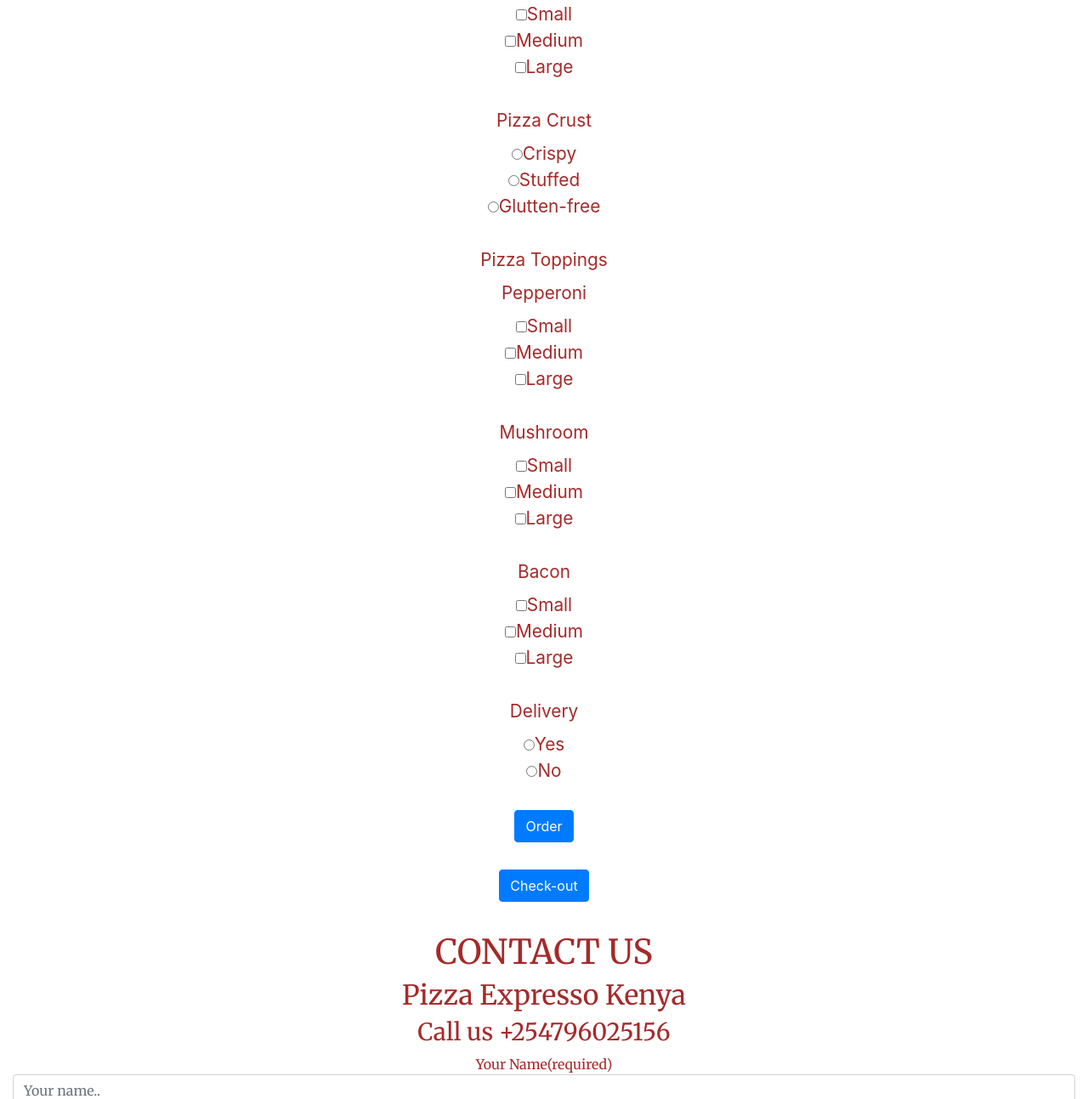
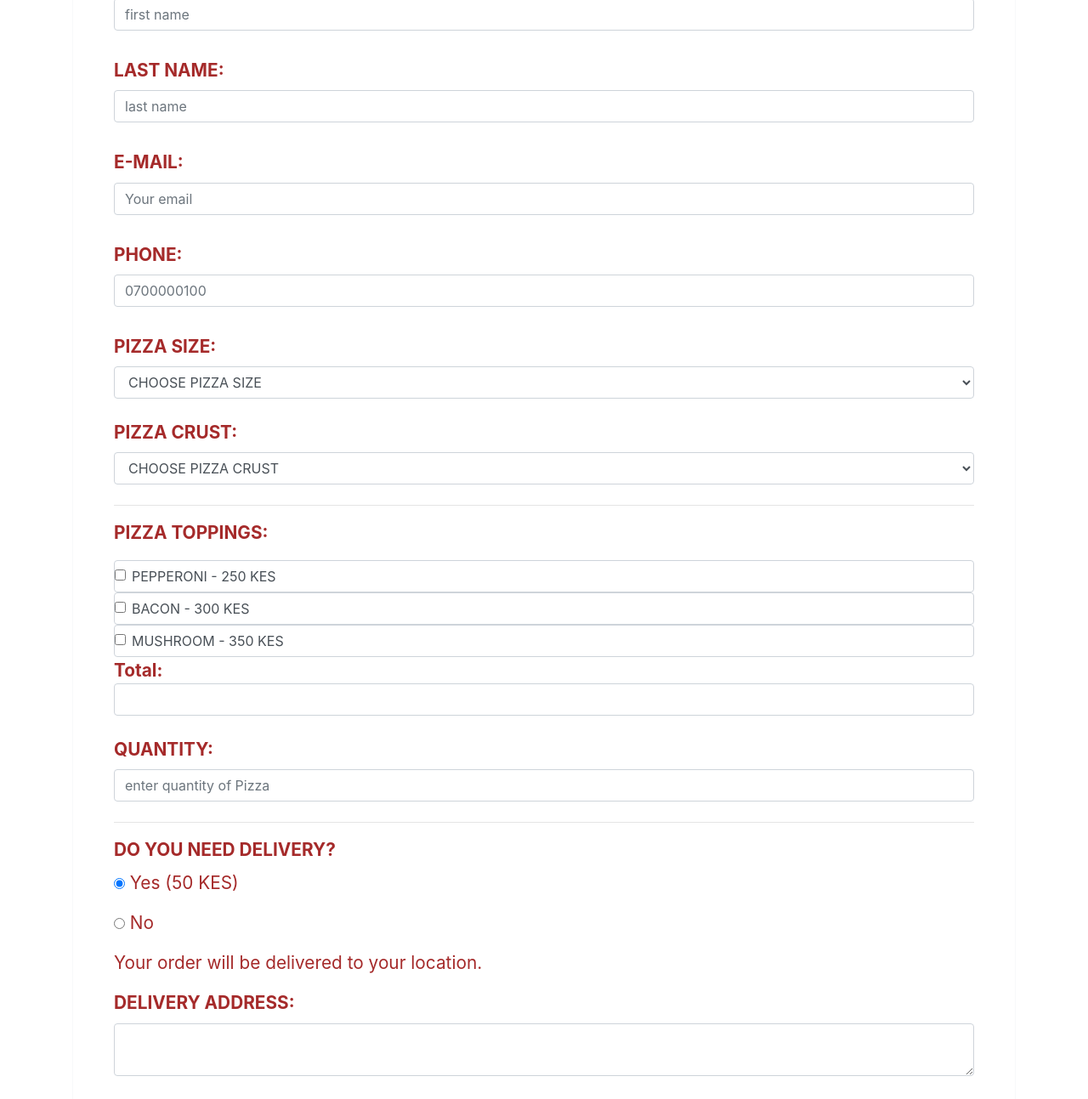
Before and after one commit to joankirui/IP4, a plain HTML site: page index.html in a window 1280 px wide. Shown: the part 1221-2514 px from the top of the page at 85% size. Drawn offline with nearby package versions, Linux system fonts and the light colour scheme.

Commit message:
add a menu form that lets users select what they want

```diff
--- a/index.html
+++ b/index.html
@@ -14,7 +14,7 @@
     <script src="js/scripts.js"></script>
 </head>
 <body>
-    <div class="container-fluid">
+    <div class="container">
         <div class="section1">
             <br><br><h1>Welcome to Pizza Expresso</h1>
             <h4>where taste meets quality</h4>
@@ -31,43 +31,110 @@
             </div>
         </div><br><br><br>
         <div class="section3">
-            <div class="text-center">
-                <br><br><h1>Our Menu</h1>
-                <form>
-                    <label for="size">Pizza Size</label><br>
-                    <input type="checkbox" name="size1" value="400">Small<br>
-                    <input type="checkbox" name="size2" value="600">Medium<br>
-                    <input type="checkbox" name="size3" value="800">Large<br><br>
 
-                    <label for="crust">Pizza Crust</label><br>
-                    <input type="radio" name="crust" value="100">Crispy<br>
-                    <input type="radio" name="crust" value="200">Stuffed<br>
-                    <input type="radio" name="crust" value="300">Glutten-free<br><br>
 
-                    <label for="toppings">Pizza Toppings</label><br>
-                    <label for="Pepperoni">Pepperoni</label><br>
-                    <input type="checkbox" name="pepperoni1" value="150">Small<br>
-                    <input type="checkbox" name="pepperoni2" value="250">Medium<br>
-                    <input type="checkbox" name="pepperoni3" value="350">Large<br><br>
+<!-- ORDER form -->
 
-                    <label for="Mushroom">Mushroom</label><br>
-                    <input type="checkbox" name="Mushroom1" value="140">Small<br>
-                    <input type="checkbox" name="Mushroom2" value="240">Medium<br>
-                    <input type="checkbox" name="Mushroom3" value="340">Large<br><br>
+<div id="" class="">
+    <form onsubmit="return totalprice()" method="post" class="border border-light p-5 form-group" name="orderform1" id="orderform1">
+      <h5 class="h4 mb-4 text-center underline">
+        <strong>PIZZA EXPRESSO ORDER FORM</strong>
+      </h5>
+      <label for="fname"><strong>FIRST NAME:</strong></label>
+      <input type="text" name="fname" class="form-control" placeholder="first name"><br>
 
-                    <label for="Bacon">Bacon</label><br>
-                    <input type="checkbox" name="Bacon1" value="160">Small<br>
-                    <input type="checkbox" name="Bacon2" value="260">Medium<br>
-                    <input type="checkbox" name="Bacon3" value="360">Large<br><br>
+      <label for="lname"><strong>LAST NAME:</strong></label>
+      <input type="text" name="lname" class="form-control" placeholder="last name"><br>
 
-                    <label for="Delivery">Delivery</label><br>
-                    <input type="radio" name="delivery">Yes<br>
-                    <input type="radio" name="delivery">No<br><br>
-                    <button type="order"class="btn btn-primary">Order</button><br><br>
-                    <button type="check"class="btn btn-primary">Check-out</button>
+      <label for="formEmail"><strong>E-MAIL:</strong></label>
+      <input type="email" id="formEmail" class="form-control" placeholder="Your email"> <br>
 
-                </form>
-            </div>
+
+      <label for="phone"><strong>PHONE:</strong></label>
+      <input type="tel" id="phone" class="form-control" placeholder="0700000100"> <br>
+
+      <div>
+        <label for="sizeselect"><strong>PIZZA SIZE:</strong></label>
+        <select class="mdb-select md-form mb-4 initialized form-control" id="sizeselect" name="sizes">
+          <option value="" disabled selected>CHOOSE PIZZA SIZE</option>
+          <option value="150">SMALL - 200 KES</option>
+          <option value="250">MEDIUM - 400 KES</option>
+          <option value="450">LARGE - 800 KES</option>
+        </select>
+
+      </div>
+
+      <div>
+        <label for="sizeselect"><strong>PIZZA CRUST:</strong></label>
+        <select class="mdb-select md-form mb-4 initialized form-control" id="crustselect" name="crust">
+          <option value="" disabled selected>CHOOSE PIZZA CRUST</option>
+          <option value="50">Crispy - 100 KES</option>
+          <option value="50">Stuffed - 150 KES</option>
+          <option value="50">Glutten-free - 200 KES</option>
+        </select>
+      </div>
+
+      <hr class="new1">
+      <p><strong>PIZZA TOPPINGS:</strong></p>
+      <div class="mb-4">
+        <div class="form-check form-control">
+
+          <input type="checkbox" class="form-check-input" id="pepperoni" name="toppings" value="100" onchange="toppingsPrice()"/>
+          <label class="form-check-label" for="pepperoni">
+            PEPPERONI - 250 KES</label>
+        </div>
+        <div class="form-check form-control">
+          <input type="checkbox" class="form-check-input" id="bacon" name="toppings" value="100" onchange="toppingsPrice()"/>
+          <label class="form-check-label" for="bbqsteak">
+            BACON - 300 KES</label>
+        </div>
+        <div class="form-check form-control">
+          <input type="checkbox" class="form-check-input" id="mushroom" name="toppings" value="100" onchange="toppingsPrice()"/>
+          <label class="form-check-label" for="koreanbbq">
+            MUSHROOM - 350 KES</label>
+        </div>
+
+
+
+        <p><strong>Total:</strong> <input type="number" size="2" name="total" value="" class="form-control" id="total"/></p>
+      </div>
+
+
+
+      <div>
+        <label for="quantity"><strong>QUANTITY:</strong></label>
+        <input type="number" id="quantity" class="form-control mb-4" placeholder="enter quantity of Pizza" name="quantity">
+      </div>
+
+      <hr class="new1">
+
+        <label for="delivery"> <strong>DO YOU NEED DELIVERY?</strong></label> <br>
+        <input type="radio" id="delivery" value="50" class="mb-4 form" name="delivery" checked> Yes (50 KES)<br>
+        <input type="radio" id="delivery" value="0" name="delivery" class="mb-4"> No <br>
+      <div class="deladdress mb-4">
+        <p>Your order will be delivered to your location.</p>
+        <label for="address"><strong>DELIVERY ADDRESS: </strong></label>
+        <textarea class="form-control" id="address" placeholder=""></textarea>
+      </div>
+
+
+      <div class="">
+        <label for="comment"><strong>COMMENT</strong></label>
+        <textarea type="text" id="comment" class="form-control" rows="1" placeholder="extra order comment"></textarea>
+
+      </div>
+
+      <button class="btn-lg btn-outline-danger btn-rounded btn-block z-depth-0 my-4 waves-effect" type="submit">SUBMIT ORDER</button>
+      <button type="submit" class="btn-lg btn-outline-danger btn-rounded btn-block z-depth-0 my-4 waves-effect btn cancel" onclick="closeForm()">Close</button>
+
+    </form>
+  </div>
+  </div>
+
+</div>
+
+<!-- END ORDER FORM -->
+
         </div>
         <div class="section4">
             <div class="text-center">
--- a/js/scripts.js
+++ b/js/scripts.js
@@ -4,4 +4,8 @@ function order(size,crust,toppings,total){
     this.pizzaToppings = toppings;
     this.total = total;
 }
-$(document).ready(function()
+$(document).ready(function(){
+    $("button#order").click(function(){
+        var pizza = $(#size)
+    }
+}
```
